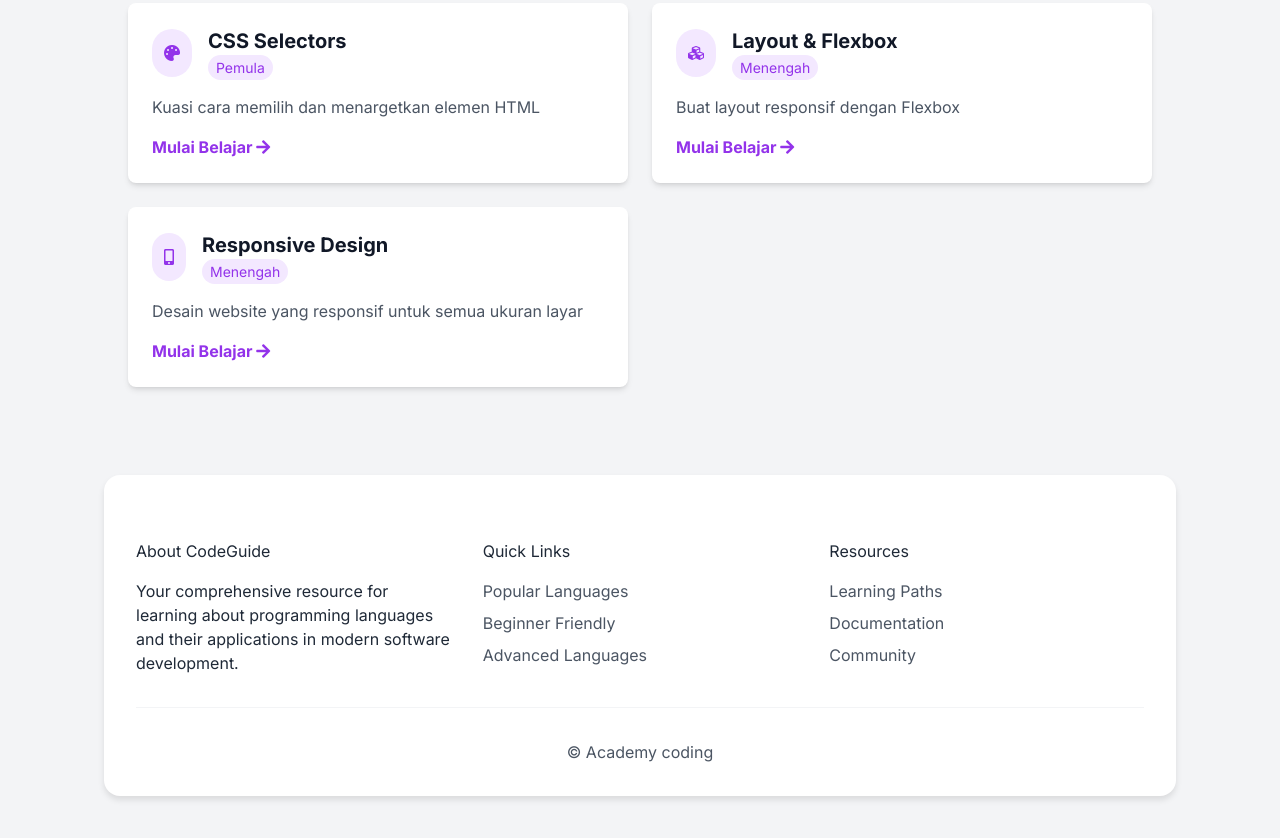
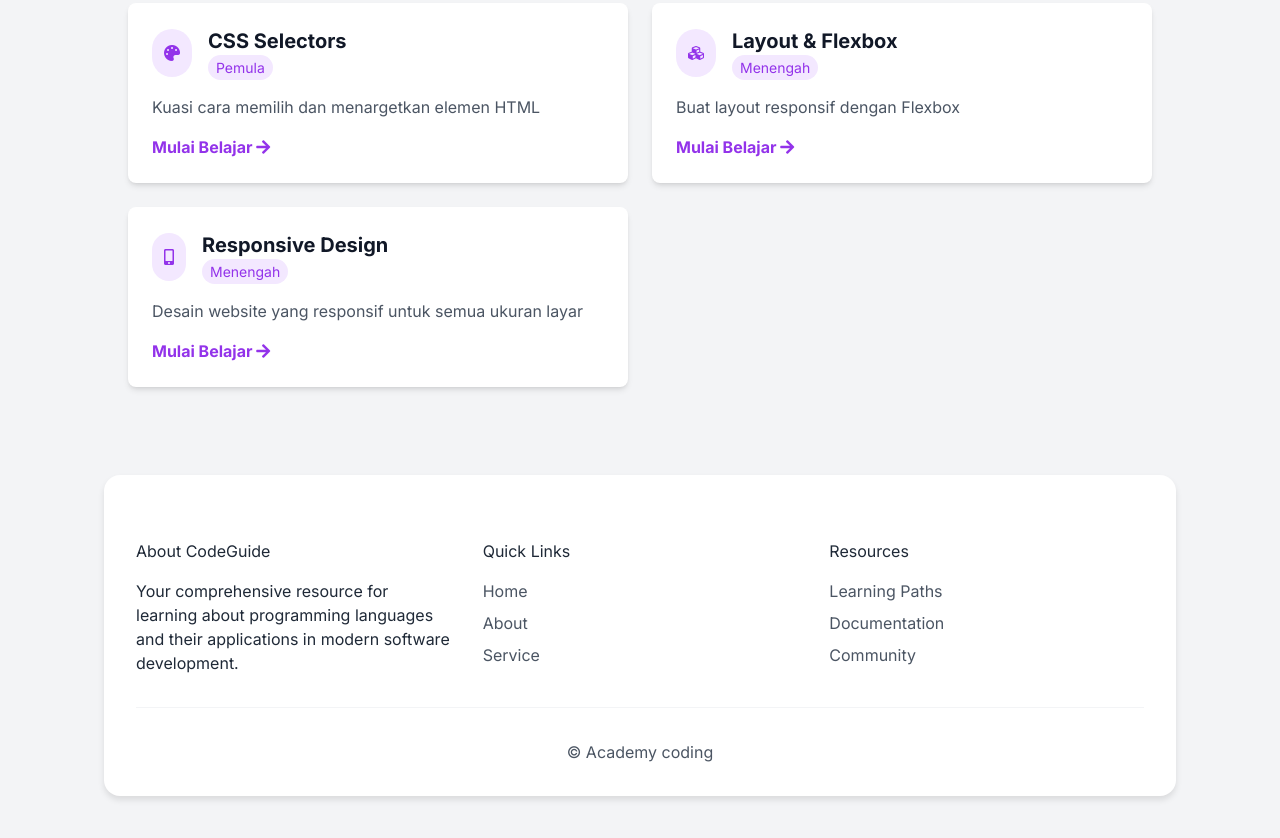
Before and after one commit to lutfi-dika/Website-Academy-Coding, a plain HTML site: page layanan.html in a window 1280 px wide. Shown: the part 3758-4596 px from the top of the page. Drawn offline with nearby package versions, Linux system fonts and the light colour scheme.

Commit message:
Add files via upload

```diff
--- a/layanan.html
+++ b/layanan.html
@@ -411,9 +411,9 @@
           <div class="footer-section">
             <h3>Quick Links</h3>
             <ul>
-              <li><a href="#popular">Popular Languages</a></li>
-              <li><a href="#beginner">Beginner Friendly</a></li>
-              <li><a href="#advanced">Advanced Languages</a></li>
+              <li><a href="index.html">Home</a></li>
+              <li><a href="about.html">About</a></li>
+              <li><a href="layanan.html">Service</a></li>
             </ul>
           </div>
           <div class="footer-section">
```
